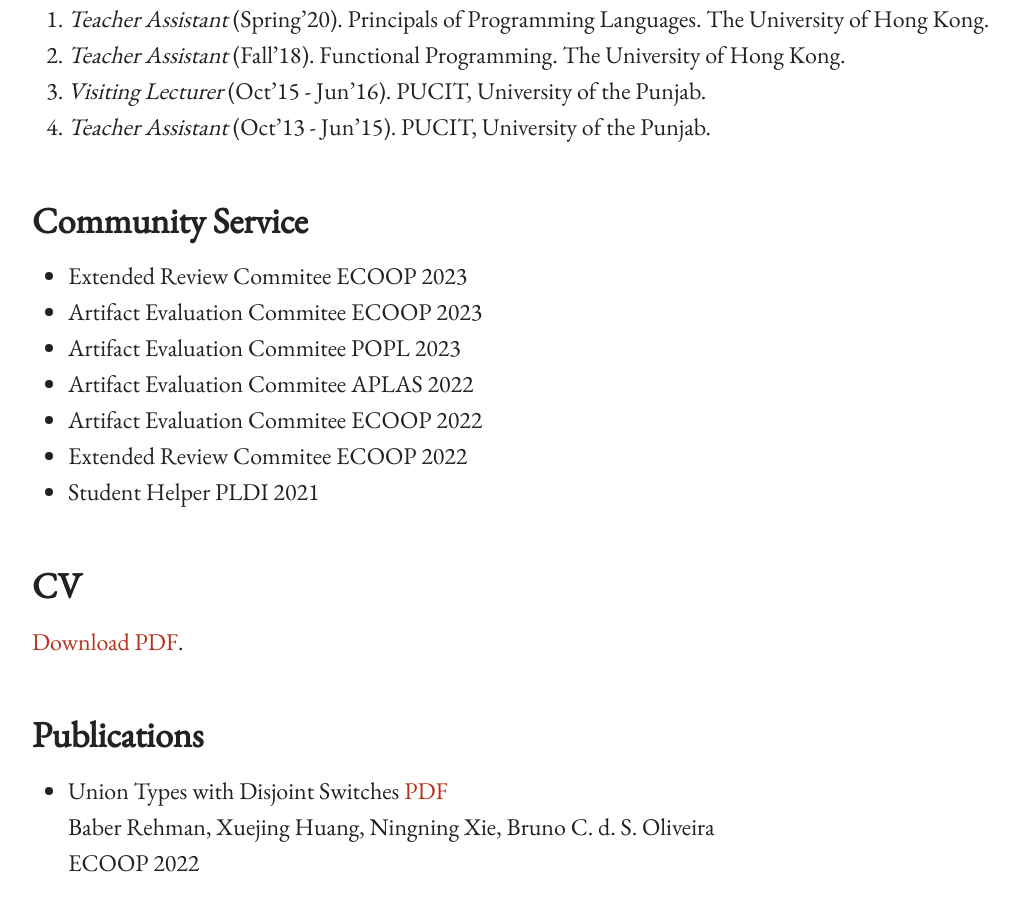
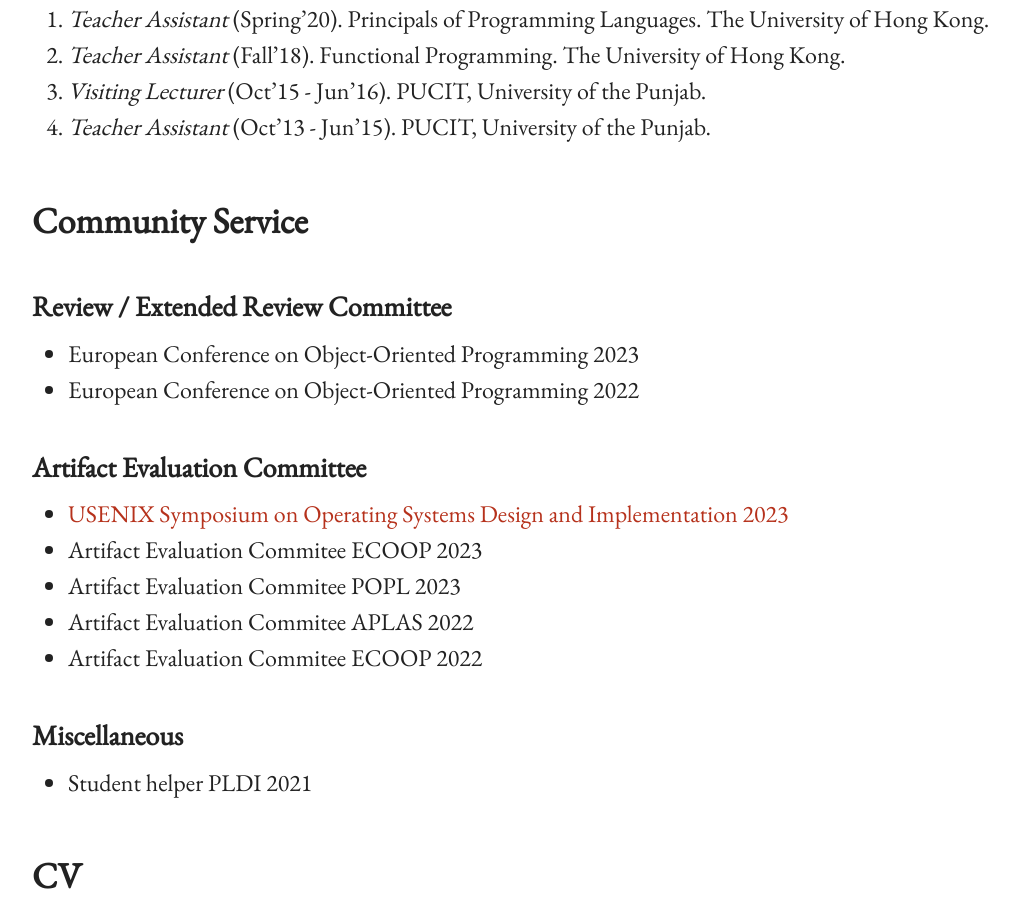
Before and after one commit to baberrehman/baberrehman.github.io, a Jekyll site: the page built from index.md, in a window 1280 px wide and 900 px high, scrolled down 1970 px. Shown: the whole window, without its empty margins (44-1062 px from the left). Built offline with Jekyll 4.4.1, drawn with Linux system fonts in a browser that asks for light colours.

Commit message:
community

```diff
--- a/index.md
+++ b/index.md
@@ -73,13 +73,22 @@ open for such kind of (meaningful) discussions.
 
 ## Community Service
 
-* Extended Review Commitee ECOOP 2023
+### Review / Extended Review Committee
+
+* European Conference on Object-Oriented Programming 2023
+* European Conference on Object-Oriented Programming 2022
+
+### Artifact Evaluation Committee
+
+* [USENIX Symposium on Operating Systems Design and Implementation 2023](https://www.usenix.org/conference/osdi23)
 * Artifact Evaluation Commitee ECOOP 2023
 * Artifact Evaluation Commitee POPL 2023
 * Artifact Evaluation Commitee APLAS 2022
 * Artifact Evaluation Commitee ECOOP 2022
-* Extended Review Commitee ECOOP 2022
-* Student Helper PLDI 2021
+
+### Miscellaneous
+
+* Student helper PLDI 2021
 
 
 <!--
```
